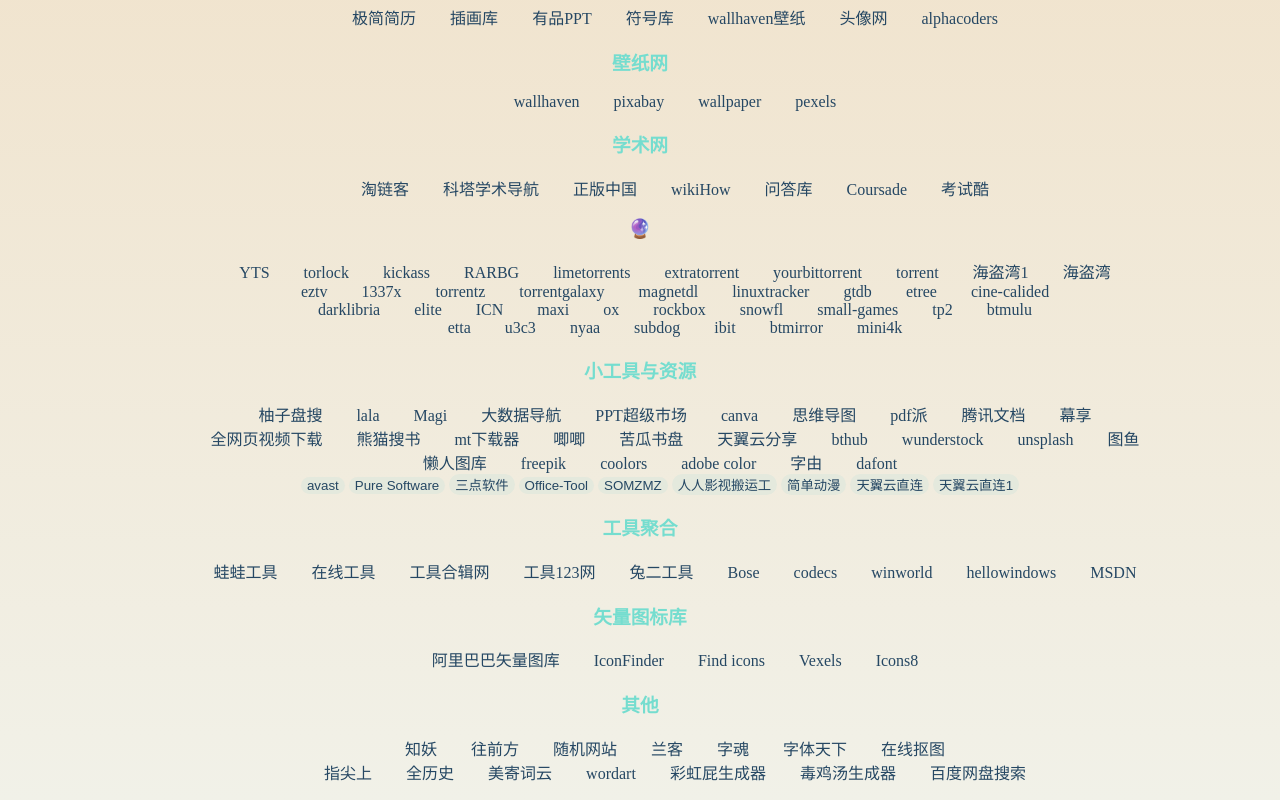
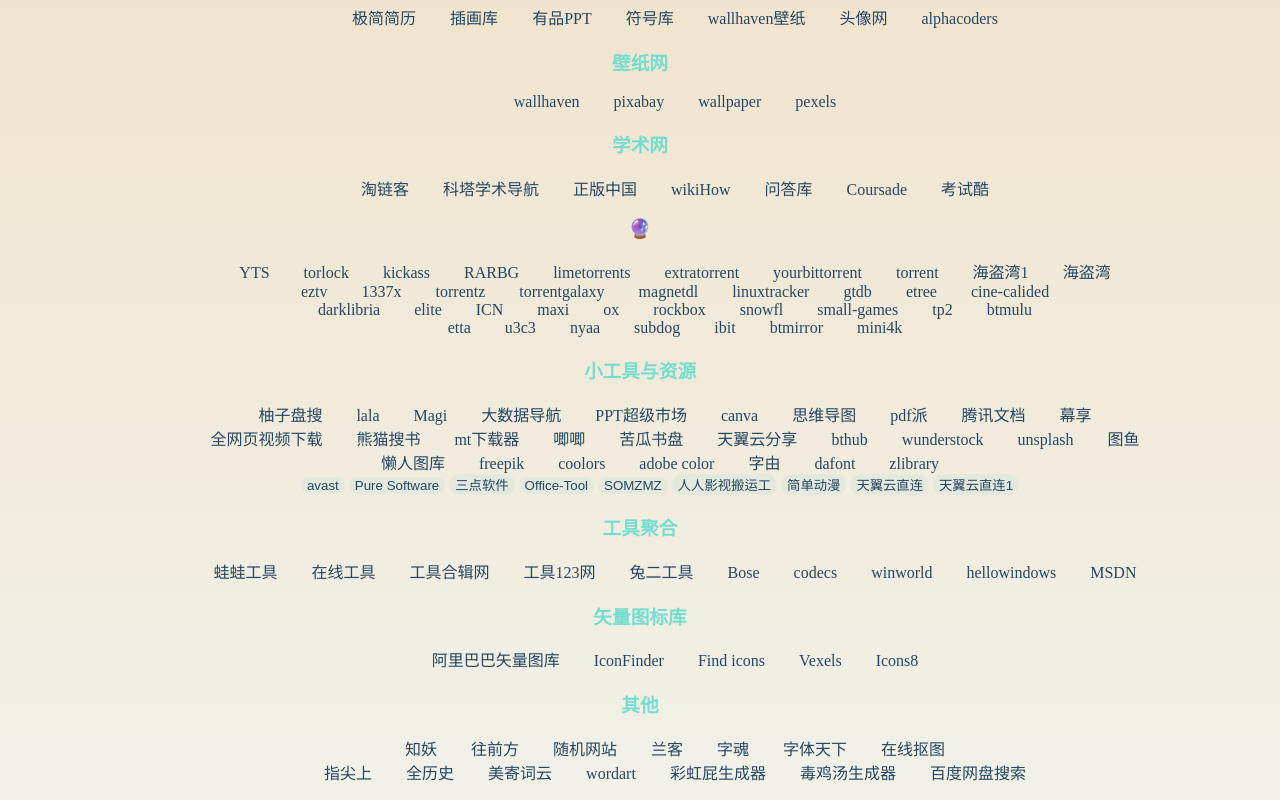
Before and after one commit to marsfans/zhizhu, a plain HTML site: page 蜘蛛.html in a window 1280 px wide. Shown: the part 1094-1894 px from the top of the page. Drawn offline with Linux system fonts and the light colour scheme.

Commit message:
Add files via upload

```diff
--- a/蜘蛛.html
+++ b/蜘蛛.html
@@ -333,6 +333,7 @@
   <li><a href="https://color.adobe.com/zh/create" target="_blank">adobe color</a></li>
   <li><a href="https://www.hellofont.cn/" target="_blank">字由</a></li>
   <li><a href="https://www.dafont.com/" target="_blank">dafont</a></li>
+  <li><a href="https://zh.sa1lib.org" target="_blank">zlibrary</a></li>
   <li><a href="" target="_blank"></a></li><br>
   <button type="button" class="s4" color=white><a href="https://www.avast.com/zh-cn"
     target="_blank">avast</a></button>
```
